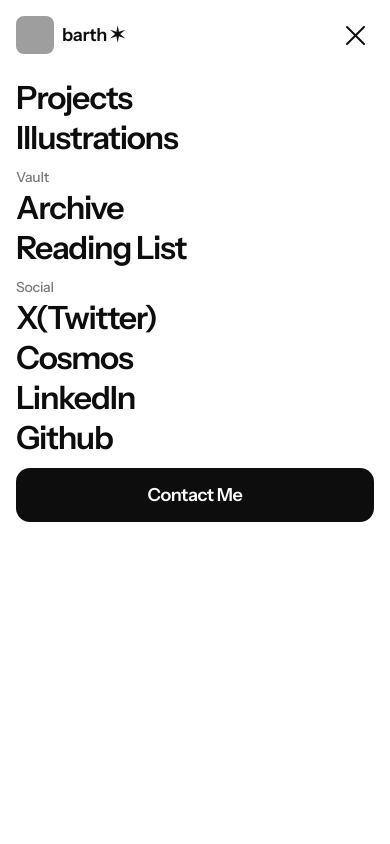
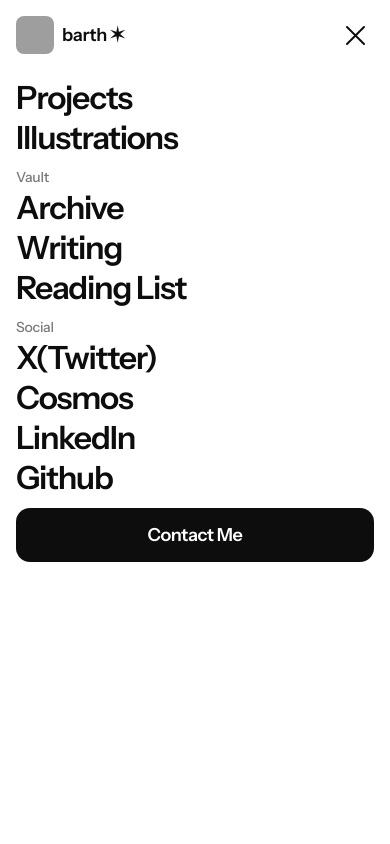
Before and after one commit to barthkosi/V2-Portfolio, a React (Vite) app: page /404 in a window 390 px wide. Both pictures are taken after a click on the button "Open menu". Shown: the top 844 px of the page. Built offline with nearby package versions, Linux system fonts and the light colour scheme; grey boxes are pictures that could not be loaded.

Commit message:
Update Nav.tsx

```diff
--- a/src/components/Nav.tsx
+++ b/src/components/Nav.tsx
@@ -314,6 +314,14 @@
                   visible: { opacity: 1, y: 0, transition: springTransition },
                 }}
               >
+                <Link to="/writing" onClick={() => setIsOpen(false)}>Writing</Link>
+              </motion.div>
+              <motion.div
+                variants={{
+                  hidden: { opacity: 0, y: -10 },
+                  visible: { opacity: 1, y: 0, transition: springTransition },
+                }}
+              >
                 <Link to="/reading-list" onClick={() => setIsOpen(false)}>Reading List</Link>
               </motion.div>
             </div>
```
